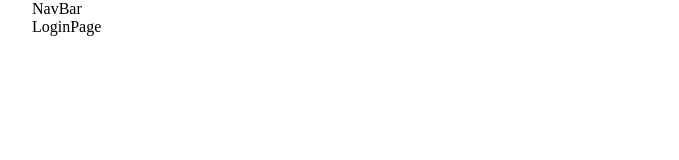
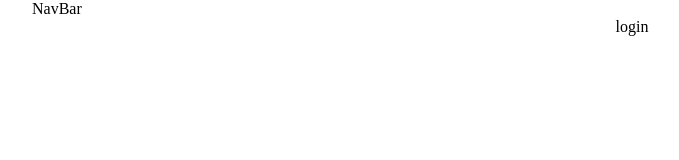
Before and after one commit to Likelion-lucky7/DECO, a React (Vite) app in the folder deco/: page /login in a window 1280 px wide. Shown: the top 160 px of the page, without its empty margins (8-687 px from the left). Built offline with nearby package versions, Linux system fonts and the light colour scheme.

Commit message:
[Setting] 로그인 페이지 - Login.jsx 생성 - Login.module.css 생성 - LoginPages.jsx와 연결해줌

```diff
--- /dev/null
+++ b/deco/src/components/LoginPage/Login.jsx
@@ -0,0 +1,12 @@
+import React from 'react'
+import styles from './Login.module.css'
+
+const Login = () => {
+  return (
+    <div className={styles.layout}>
+      login
+    </div>
+  )
+}
+
+export default Login;
--- /dev/null
+++ b/deco/src/components/LoginPage/Login.module.css
@@ -0,0 +1,4 @@
+.layout {
+  display: flex;
+  justify-content: center;
+}
--- a/deco/src/pages/LoginPage.jsx
+++ b/deco/src/pages/LoginPage.jsx
@@ -1,8 +1,9 @@
+import Login from '@/components/LoginPage/Login';
 import React from 'react'
 
 const LoginPage = () => {
   return (
-    <div>LoginPage</div>
+    <Login />
   )
 }
 
```
